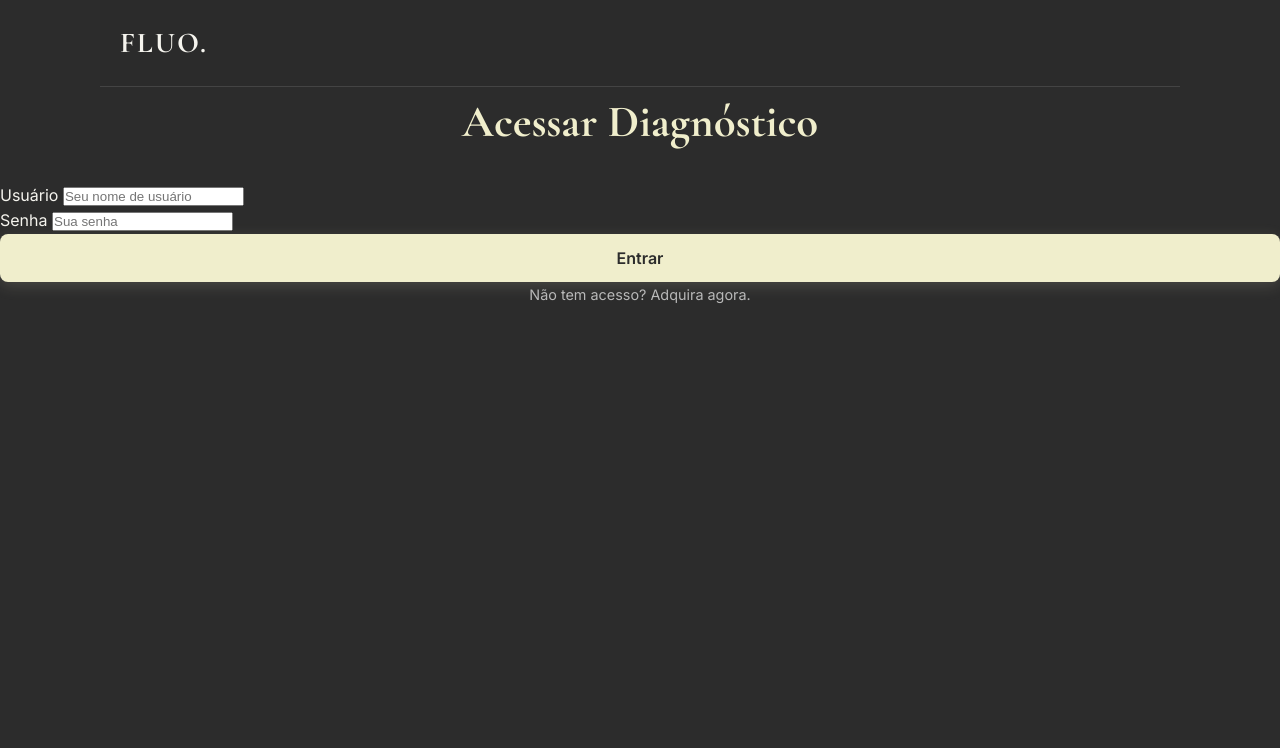
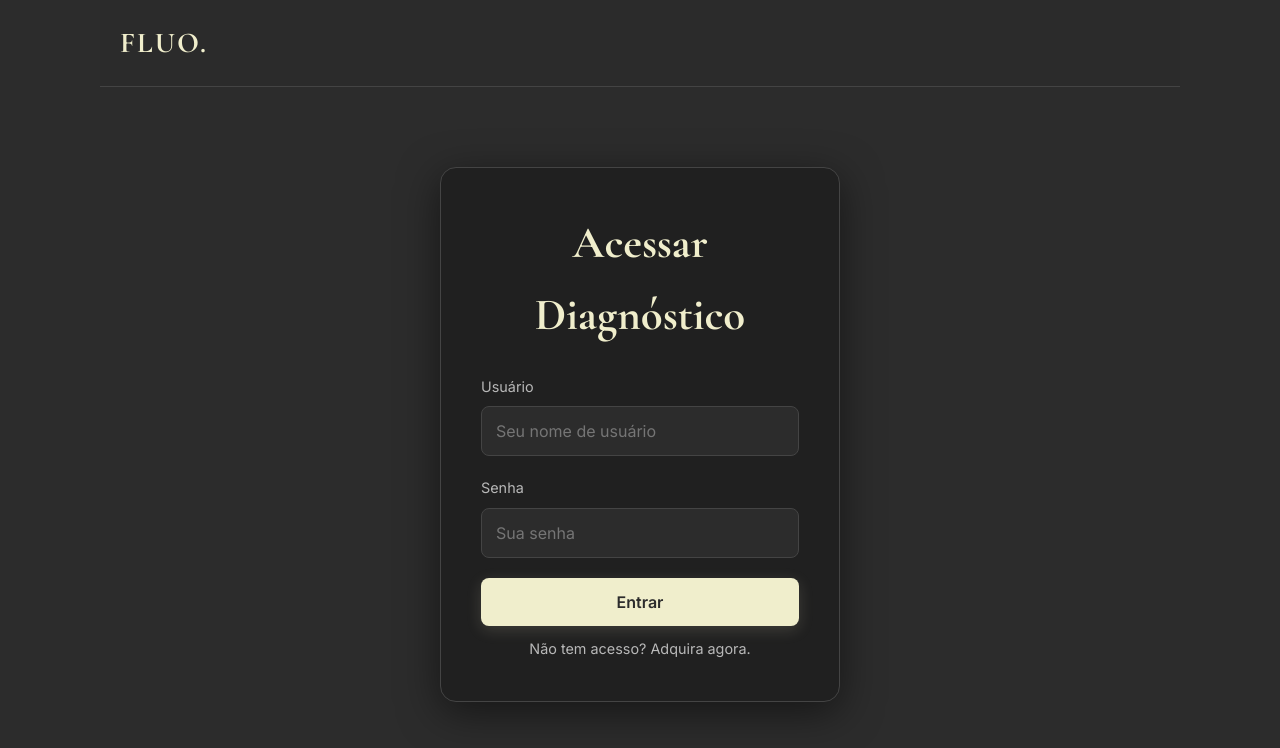
Before and after one commit to FluoCreative/fluo-saas, a website: page public/login.html in a window 1280 px wide. Drawn offline with nearby package versions, Linux system fonts and the light colour scheme.

Commit message:
Add files via upload

```diff
--- a/public/css/style.css
+++ b/public/css/style.css
@@ -300,6 +300,63 @@ section {
     box-shadow: 0 20px 50px rgba(0,0,0,0.5);
 }
 
+/* Forms e Auth (Login/Dashboard) */
+.auth-container {
+    max-width: 400px;
+    margin: 80px auto;
+    padding: 40px;
+    background-color: var(--color-bg-card);
+    border-radius: 16px;
+    border: 1px solid var(--border-color);
+    box-shadow: 0 10px 40px rgba(0,0,0,0.5);
+}
+
+.form-group {
+    margin-bottom: 20px;
+    text-align: left;
+}
+
+.form-group label {
+    display: block;
+    margin-bottom: 8px;
+    color: var(--color-text-muted);
+    font-size: 0.9rem;
+}
+
+.form-control {
+    width: 100%;
+    padding: 14px;
+    background-color: var(--color-bg-dark);
+    border: 1px solid var(--border-color);
+    color: var(--color-text-light);
+    border-radius: 8px;
+    font-family: var(--font-body);
+    font-size: 1rem;
+    transition: border-color 0.3s;
+}
+
+.form-control:focus {
+    outline: none;
+    border-color: var(--color-accent);
+}
+
+.error-message {
+    color: #ff8b94;
+    font-size: 0.85rem;
+    margin-top: 10px;
+    text-align: center;
+}
+
+/* Dashboard Loader & Content */
+.dashboard-container {
+    max-width: 900px;
+    margin: 60px auto;
+    background-color: var(--color-bg-card);
+    border-radius: 16px;
+    padding: 40px;
+    border: 1px solid var(--border-color);
+}
+
 .price {
     font-size: 3rem;
     font-family: var(--font-heading);
--- a/public/login.html
+++ b/public/login.html
@@ -8,7 +8,7 @@
 </head>
 <body>
     <nav class="navbar container">
-        <a href="index.html" class="logo" style="color: var(--color-primary)">FLUO.</a>
+        <a href="index.html" class="logo" style="color: var(--color-accent)">FLUO.</a>
     </nav>
 
     <div class="auth-container">
```
Also changed, not shown: public/dashboard.html (+12 -11 lines).
